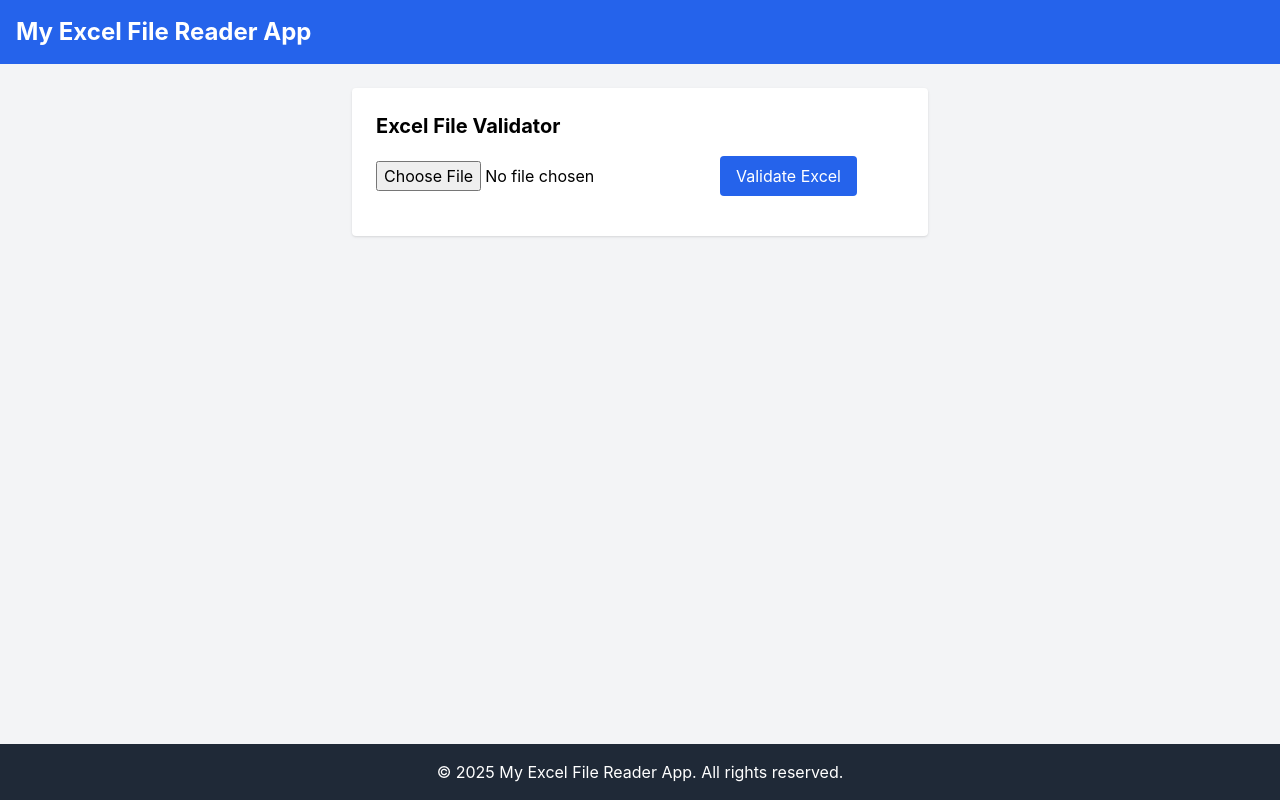
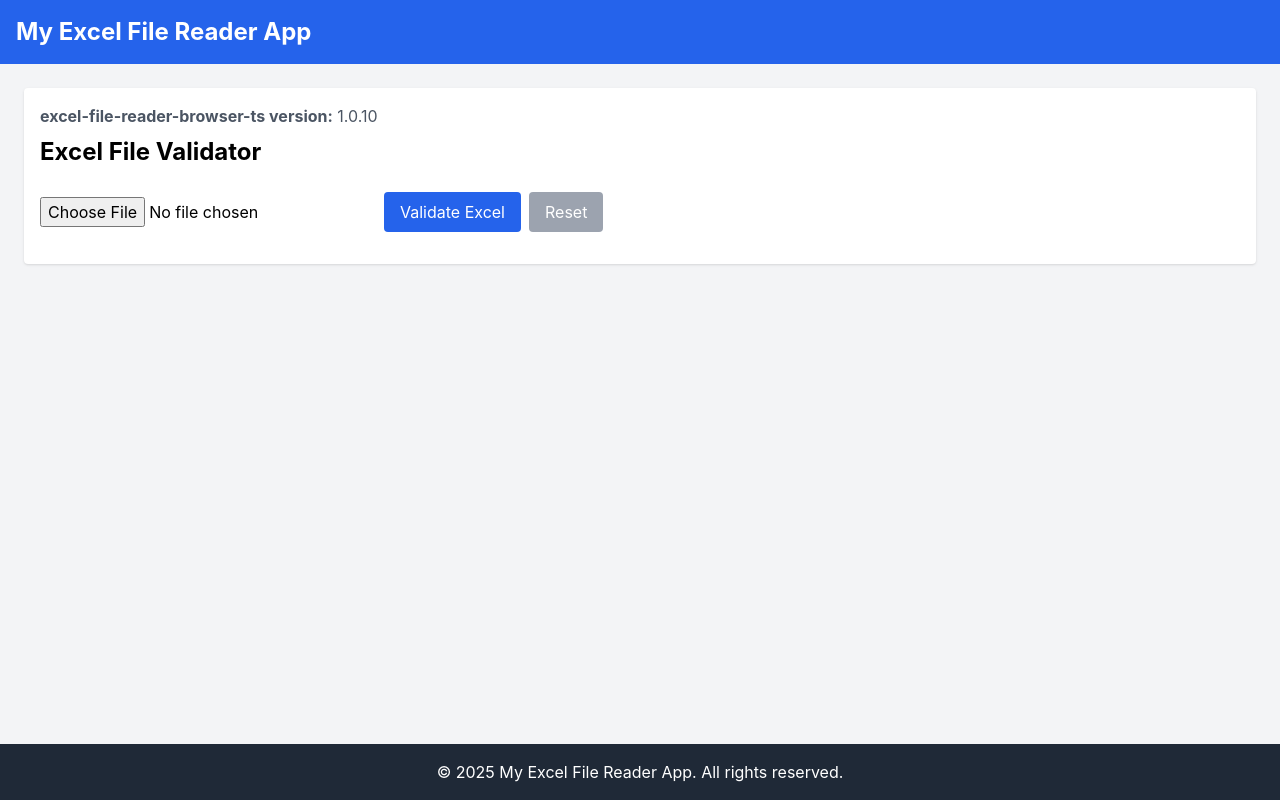
Before and after one commit to rajasekar-arch/excel-file-reader-ui, a React (Create React App) app: page / in a window 1280 px wide. Built offline with nearby package versions, Linux system fonts and the light colour scheme.

Commit message:
excel-file-reader-ui:page is updated

```diff
--- a/package.json
+++ b/package.json
@@ -16,7 +16,7 @@
     "@testing-library/jest-dom": "^6.6.3",
     "@testing-library/react": "^16.3.0",
     "@testing-library/user-event": "^13.5.0",
-    "excel-file-reader-browser-ts": "^1.0.5",
+    "excel-file-reader-browser-ts": "^1.0.10",
     "react": "^19.1.0",
     "react-dom": "^19.1.0",
     "react-scripts": "5.0.1",
--- /dev/null
+++ b/src/components/ExcelPreviewTable.jsx
@@ -0,0 +1,35 @@
+const ExcelPreviewTable = ({ data }) => {
+  if (data.length === 0) return <p>No data available</p>;
+
+  const headers = data[0];
+  const rows = data.slice(1);
+
+  return (
+    <div className="overflow-auto max-h-[500px] border rounded-md">
+      <table className="min-w-full border-collapse table-auto text-sm text-left">
+        <thead className="bg-gray-200">
+          <tr>
+            {headers.map((header, index) => (
+              <th key={index} className="border p-2 font-semibold">
+                {header}
+              </th>
+            ))}
+          </tr>
+        </thead>
+        <tbody>
+          {rows.map((row, rIndex) => (
+            <tr key={rIndex} className="hover:bg-gray-50">
+              {row.map((cell, cIndex) => (
+                <td key={cIndex} className="border p-2">
+                  {cell}
+                </td>
+              ))}
+            </tr>
+          ))}
+        </tbody>
+      </table>
+    </div>
+  );
+};
+
+export default ExcelPreviewTable;
--- a/src/components/FileReaderPage.jsx
+++ b/src/components/FileReaderPage.jsx
@@ -1,18 +1,26 @@
-import React, { useState } from 'react';
+import { useState } from 'react';
 import {
   readFileAsArrayBuffer,
   getExcelRowCount,
   getExcelHeaders,
   isExcelColumnPopulated,
   findSpecialCharacterCells,
+  getExcelRawData,
+  getExcelColumnCount,
+  getExcelMetadata
 } from 'excel-file-reader-browser-ts';
+
+import ExcelPreviewTable from './ExcelPreviewTable';
 
 const ExcelValidatorPage = () => {
   const [rowCount, setRowCount] = useState(null);
+  const [tableData, setTableData] = useState([]);
+  const [columnCount, setColumnCount] = useState(null);
   const [headers, setHeaders] = useState([]);
   const [selectedHeader, setSelectedHeader] = useState('');
   const [columnHasValues, setColumnHasValues] = useState(null);
   const [specialCharsExist, setSpecialCharsExist] = useState(null);
+  const [metadata, setMetadata] = useState(null);
   const [error, setError] = useState('');
   const [file, setFile] = useState(null);
 
@@ -36,10 +44,15 @@ const ExcelValidatorPage = () => {
       const count = await getExcelRowCount(buffer);
       const allHeaders = await getExcelHeaders(buffer);
       const specialChars = await findSpecialCharacterCells(buffer);
-
+      const getRawData = await getExcelRawData(buffer);
+      const columnCount = await getExcelColumnCount(buffer);
+      const meta = await getExcelMetadata(file);
       setRowCount(count);
       setHeaders(allHeaders);
       setSpecialCharsExist(specialChars);
+      setTableData(getRawData);
+      setColumnCount(columnCount);
+      setMetadata(meta);
       setColumnHasValues(null); // Reset
     } catch (err) {
       console.error(err);
@@ -53,7 +66,6 @@ const ExcelValidatorPage = () => {
     try {
       const buffer = await readFileAsArrayBuffer(file);
       const hasValues = await isExcelColumnPopulated(buffer, selectedHeader);
-      console.log(`Column "${selectedHeader}" has values:`, hasValues);
       setColumnHasValues(hasValues);
     } catch (err) {
       console.error(err);
@@ -62,23 +74,65 @@ const ExcelValidatorPage = () => {
   };
 
   return (
-    <div className="p-6 max-w-xl mx-auto bg-white rounded shadow">
-      <h2 className="text-xl font-bold mb-4">Excel File Validator</h2>
-
-      <input type="file" accept=".xlsx" onChange={handleFileChange} className="mb-4" />
-
+    <div className="p-4 bg-white rounded shadow">
+      <div>
+        <p className="mb-2 text-gray-600">
+          <strong>excel-file-reader-browser-ts version:</strong> 1.0.10
+        </p>
+      </div>
+      <h1 className="text-2xl font-bold mb-6">Excel File Validator</h1>
+      <input id="excel-file-input" type="file" accept=".xlsx" onChange={handleFileChange} className="mb-4" />
       <button
         onClick={handleValidateFile}
         className="bg-blue-600 text-white px-4 py-2 rounded mb-4"
       >
         Validate Excel
       </button>
+       {/*  add reset button */}
+      <button
+        onClick={() => {
+          setRowCount(null);
+          setTableData([]);
+          setColumnCount(null);
+          setHeaders([]);
+          setSelectedHeader('');
+          setColumnHasValues(null);
+          setSpecialCharsExist(null);
+          setMetadata(null);
+          setError('');
+          setFile(null);
+          // Clear file input value
+          if (document.getElementById('excel-file-input')) {
+            document.getElementById('excel-file-input').value = '';
+          }
+        }}
+        className="bg-gray-400 text-white px-4 py-2 rounded mb-4 ml-2"
+      >
+        Reset
+      </button>
+
 
       {error && <p className="text-red-500">{error}</p>}
+
+      {metadata && (
+        <div className="mb-4">
+          <h3 className="text-lg font-semibold">File Metadata</h3>
+          {/* show as a json obeject */}
+          {/* show file size only in mb */}
+          <p>
+            file size: {metadata.fileSize} bytes ({(metadata.fileSize / (1024 * 1024)).toFixed(2)} MB)
+          </p>
+          <br />
+          <pre className="bg-gray-100 p-2 rounded mt-2">
+            {JSON.stringify(metadata, null, 2)}
+          </pre>
+        </div>
+      )}
 
       {rowCount !== null && (
         <div className="mb-4">
           <p><strong>Total Rows:</strong> {rowCount}</p>
+          <p><strong>Total Columns:</strong> {columnCount}</p>
           <p><strong>Special Characters Found:</strong> {specialCharsExist ? 'Yes' : 'No'}</p>
           <p><strong>Headers:</strong> {headers.join(', ')}</p>
 
@@ -115,6 +169,14 @@ const ExcelValidatorPage = () => {
           )}
         </div>
       )}
+      {tableData.length > 0 && (
+        <div className="mt-4">
+          <h3 className="text-lg font-semibold">Excel Data Preview</h3>
+          <div className="p-4">
+            <ExcelPreviewTable data={tableData} />
+          </div>
+        </div>
+      )}
     </div>
   );
 };
```
Also changed, not shown: 1 other file (tests, documents, lock files or other folders).
